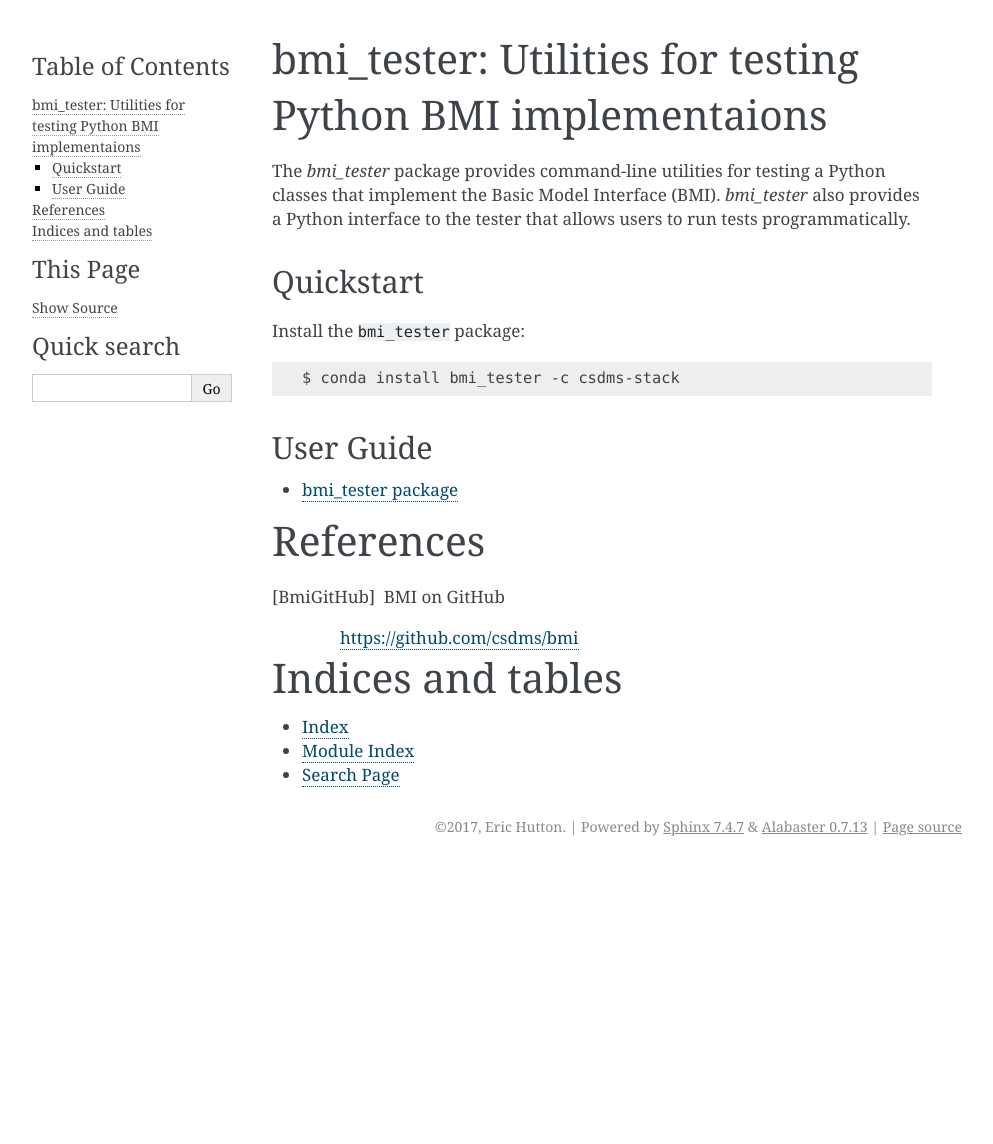
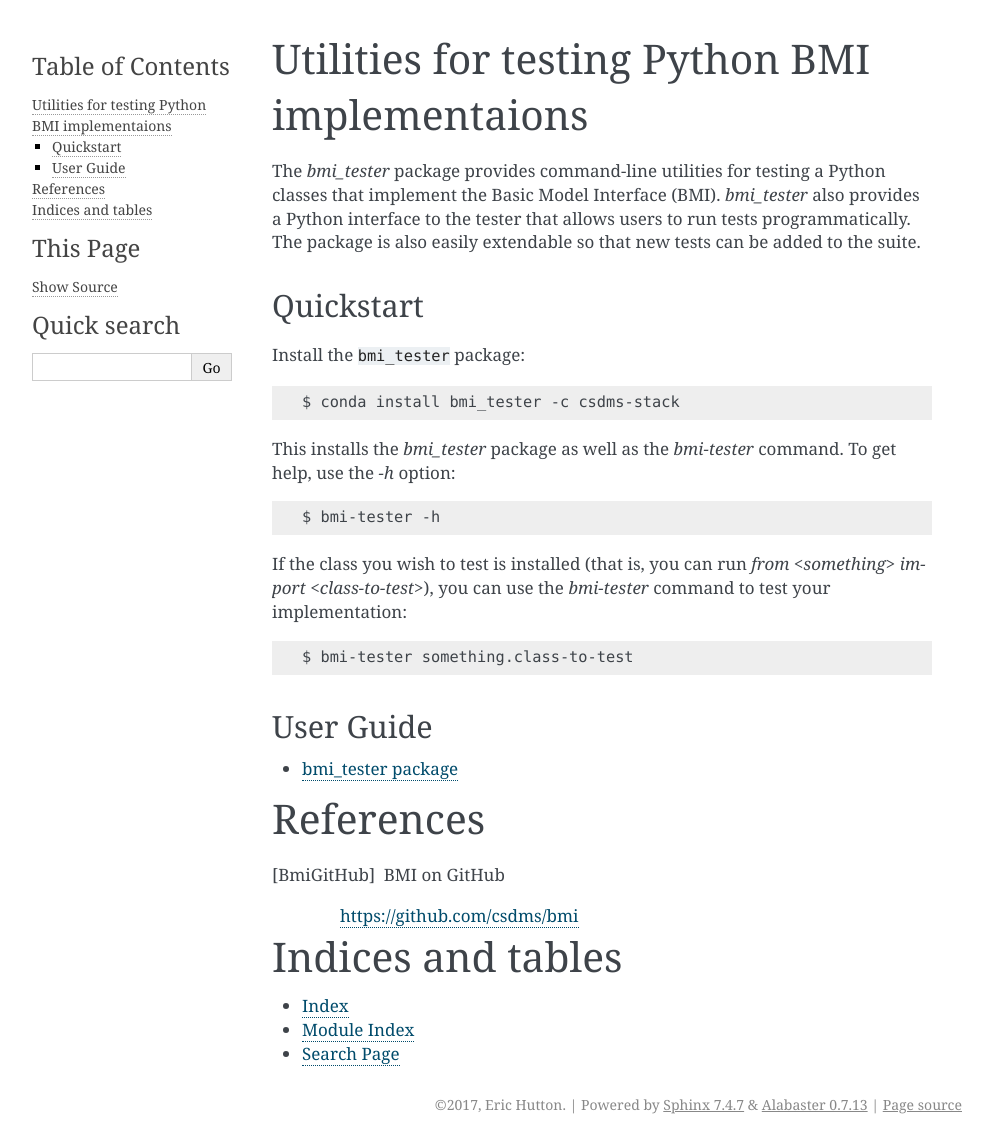
Before and after one commit to csdms/bmi-tester, a Sphinx documentation site: the page built from docs/index.rst, in a window 1280 px wide. Shown: the whole page, without its empty margins (148-1141 px from the left). Built offline with Sphinx 7.4.7, drawn with Linux system fonts in a browser that asks for light colours; before the commit the page ends 900 px from its top, so only the background shows below that.

Commit message:
Added some commands to the Quickstart section.

```diff
--- a/docs/index.rst
+++ b/docs/index.rst
@@ -3,13 +3,14 @@
    You can adapt this file completely to your liking, but it should at least
    contain the root `toctree` directive.
 
-bmi_tester: Utilities for testing Python BMI implementaions
-===========================================================
+Utilities for testing Python BMI implementaions
+===============================================
 
 The `bmi_tester` package provides command-line utilities for testing
 a Python classes that implement the Basic Model Interface (BMI).
 `bmi_tester` also provides a Python interface to the tester that allows
-users to run tests programmatically.
+users to run tests programmatically. The package is also easily
+extendable so that new tests can be added to the suite.
 
 Quickstart
 ----------
@@ -19,6 +20,22 @@ Install the ``bmi_tester`` package:
 .. code:: bash
 
     $ conda install bmi_tester -c csdms-stack
+
+This installs the `bmi_tester` package as well as the `bmi-tester`
+command. To get help, use the `-h` option:
+
+.. code:: bash
+
+    $ bmi-tester -h
+
+If the class you wish to test is installed (that is, you can run
+`from <something> import <class-to-test>`), you can use the
+`bmi-tester` command to test your implementation:
+
+.. code:: bash
+
+    $ bmi-tester something.class-to-test
+
 
 User Guide
 ----------
```
